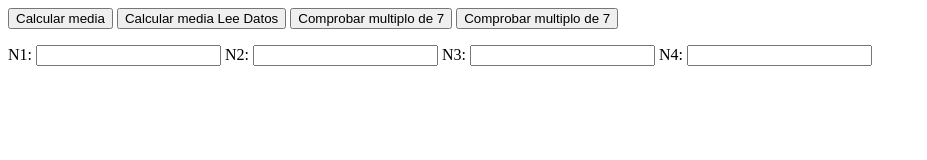
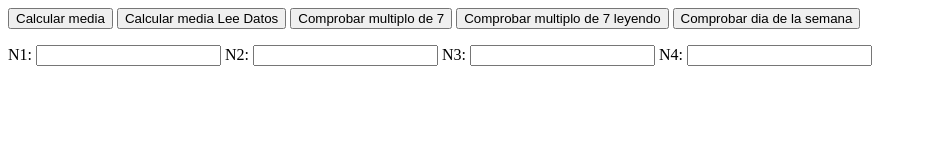
Before and after one commit to JosecarlosGlr/Repaso, a plain HTML site: page Index.html in a window 1280 px wide. Shown: the whole page, without its empty margins (0-927 px from the left). Drawn offline with Linux system fonts and the light colour scheme.

Commit message:
Repaso VF

```diff
--- a/Index.html
+++ b/Index.html
@@ -9,7 +9,8 @@
     <button onclick="mediaPideDatos()">Calcular media</button>
     <button onclick="mediaLeeDatos()">Calcular media Lee Datos</button>
     <button onclick="multiploPideDatos()">Comprobar multiplo de 7</button>
-    <button onclick="multiploLeeDatos()">Comprobar multiplo de 7</button>
+    <button onclick="multiploLeeDatos()">Comprobar multiplo de 7 leyendo</button>
+    <button onclick="diaSemana()">Comprobar dia de la semana</button>
     <p id="display"></p>
     <label for="n1">N1: </label><input type="number" id="n1">
     <label for="n2">N2: </label><input type="number" id="n2">
@@ -63,6 +64,11 @@
             let nom=prompt("Dime tu nombre");
             let edad=prompt("Dime tu edad");
         }
+        function diaSemana(){
+            const semana=['lunes','martes','miércoles','jueves','viernes','sábado','domingo']
+            let n1 = document.getElementById("n1").value;
+            document.getElementById('display').innerHTML= semana[n1-1];
+        }
     </script>
 </body>
 </html>
```
